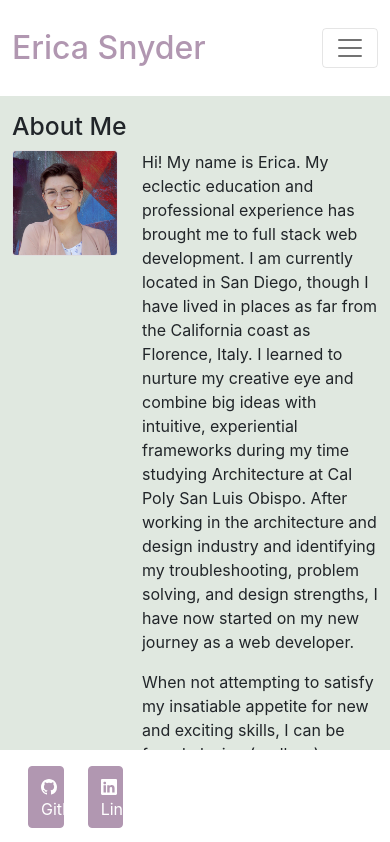
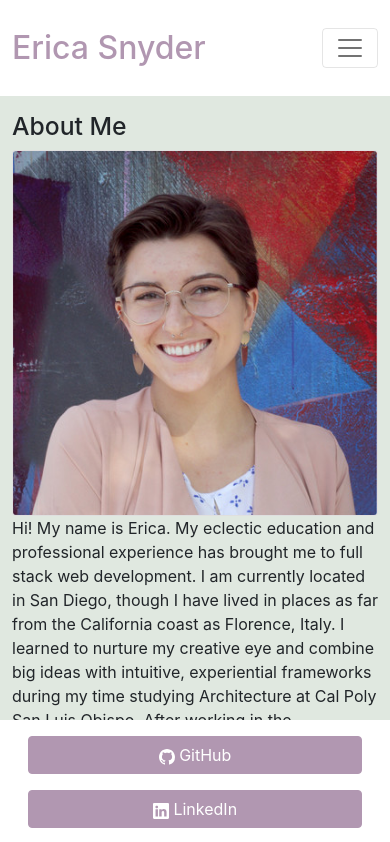
Before and after one commit to ericaleesnyder/react-portfolio, a React (Create React App) app: page / in a window 390 px wide. Shown: the top 842 px of the page. Built offline with nearby package versions, Linux system fonts and the light colour scheme.

Commit message:
fixed bugs in mobile view

```diff
--- a/src/components/Footer.js
+++ b/src/components/Footer.js
@@ -7,10 +7,10 @@ function Footer() {
     <div className="footer mt-auto py-3 es-footer">
       <Container>
         <Row className="justify-content-md-center">
-          <Col xs="2">
-            <a href="https://github.com/ericaleesnyder" className='btn btn-primary' style={{width:"100%"}} target="_blank" rel="noopener noreferrer"><Github></Github> GitHub</a>
+          <Col md="3">
+            <a href="https://github.com/ericaleesnyder" className='btn btn-primary' style={{width:"100%", marginBottom:"1rem"}} target="_blank" rel="noopener noreferrer"><Github></Github> GitHub</a>
           </Col>
-          <Col xs="2">
+          <Col md="3">
             <a href="https://www.linkedin.com/in/ericaleesnyder" className='btn btn-primary' style={{width:"100%"}} target="_blank" rel="noopener noreferrer"><Linkedin></Linkedin> LinkedIn</a>
           </Col>
         </Row>
--- a/src/components/pages/About/index.js
+++ b/src/components/pages/About/index.js
@@ -4,10 +4,10 @@ import headshot from './es_headshot.jpg'
 
 export default function About() {
   return (
-    <Container>
+    <Container style={{marginBottom:"8rem"}}>
       <h2>About Me</h2>
       <Row>
-      <Col xs="4">
+      <Col md="4">
         <Card>
           <Card.Img src={headshot} alt="erica snyder headshot"/>
         </Card>
--- a/src/components/pages/Contact.js
+++ b/src/components/pages/Contact.js
@@ -4,15 +4,15 @@ import { Github, Linkedin, Envelope } from 'react-bootstrap-icons';
 
 export default function Contact() {
   return (
-    <Container>
+    <Container style={{marginBottom:"8rem"}}>
       <Row className="justify-content-md-center">
-        <Col xs="9" style={{textAlign:"center"}}>Please reach out with any questions or comments!</Col>
+        <Col md="9" style={{textAlign:"center"}}>Please reach out with any questions or comments!</Col>
       </Row>
       <br></br>
       <Row className="justify-content-md-center">
-        <Col xs="3"><a className="mailto btn btn-primary" href="mailto:ericaleesnyder@gmail.com" style={{width:"100%"}}><Envelope></Envelope> ericaleesnyder@gmail.com</a></Col>
-        <Col xs="3"><a className="btn btn-primary" href="https://www.linkedin.com/in/ericaleesnyder" target="_blank" rel="noopener noreferrer" style={{width:"100%"}}><Linkedin></Linkedin> LinkedIn</a></Col>
-        <Col xs="3"><a className="btn btn-primary" href="https://github.com/ericaleesnyder" target="_blank" rel="noopener noreferrer" style={{width:"100%"}}><Github></Github> GitHub</a></Col>
+        <Col md="4"><a className="mailto btn btn-primary" href="mailto:ericaleesnyder@gmail.com" style={{width:"100%", marginBottom:"1rem"}}><Envelope></Envelope> ericaleesnyder@gmail.com</a></Col>
+        <Col md="4"><a className="btn btn-primary" href="https://www.linkedin.com/in/ericaleesnyder" target="_blank" rel="noopener noreferrer" style={{width:"100%", marginBottom:"1rem"}}><Linkedin></Linkedin> LinkedIn</a></Col>
+        <Col md="4"><a className="btn btn-primary" href="https://github.com/ericaleesnyder" target="_blank" rel="noopener noreferrer" style={{width:"100%", marginBottom:"1rem"}}><Github></Github> GitHub</a></Col>
       </Row>
     </Container>
   );
--- a/src/components/pages/Portfolio/index.js
+++ b/src/components/pages/Portfolio/index.js
@@ -9,7 +9,7 @@ import question from './question-page.png'
 
 export default function Portfolio() {
   return (
-    <Container className="work">
+    <Container className="work" style={{marginBottom:"8rem"}}>
       <h2>My Work</h2>
       <Row>
         <Col lg="6">
--- a/src/index.css
+++ b/src/index.css
@@ -5,6 +5,7 @@
 }
 
 body {
+  height: 100%;
   margin: 0;
   font-family: -apple-system, BlinkMacSystemFont, 'Segoe UI', 'Roboto', 'Oxygen',
     'Ubuntu', 'Cantarell', 'Fira Sans', 'Droid Sans', 'Helvetica Neue',
@@ -35,6 +36,7 @@ code {
 }
 
 .es-footer {
+  min-height: 4rem;
   margin-top: 2rem;
   padding: 1rem;
   background-color: white;
```
